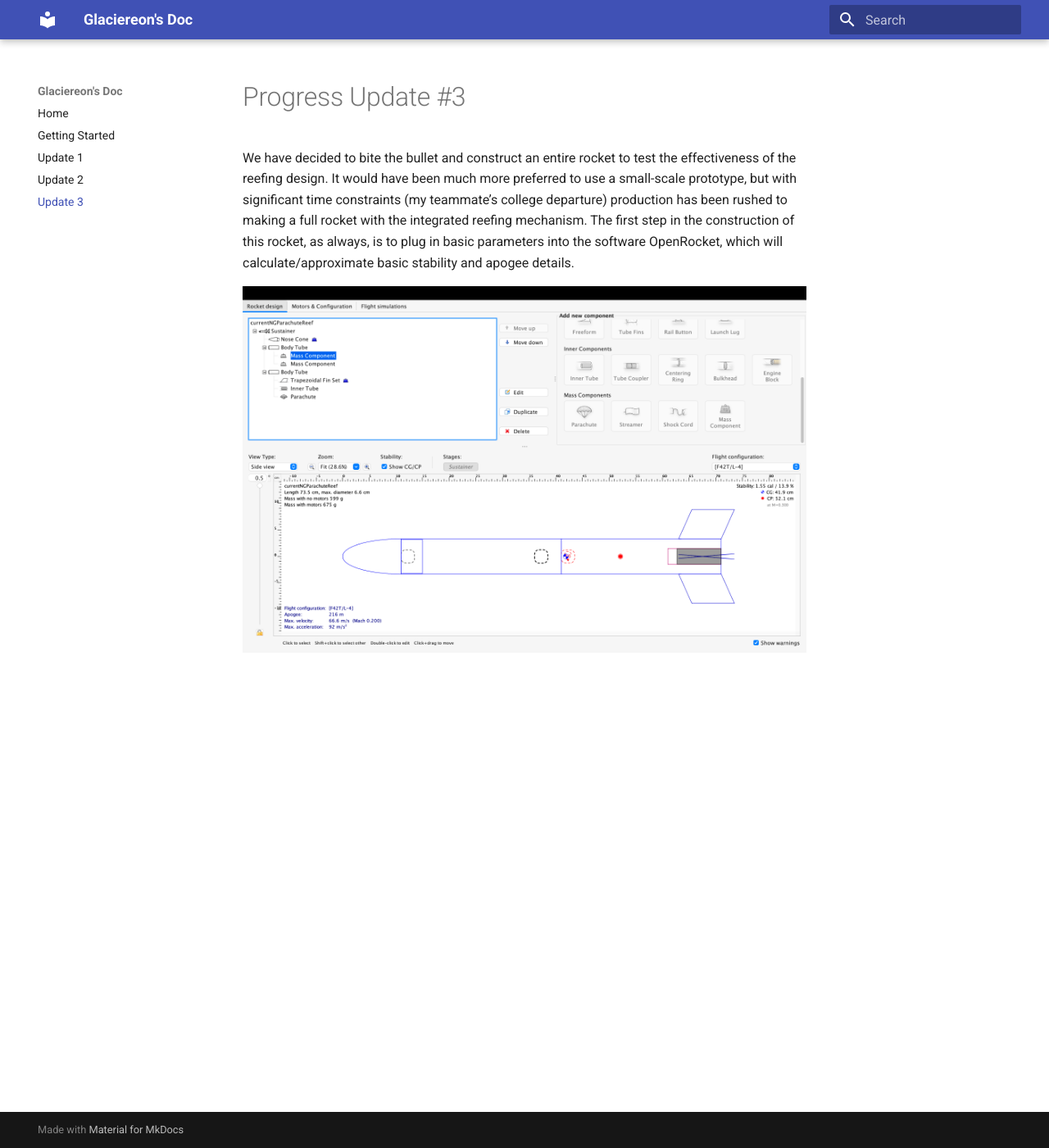
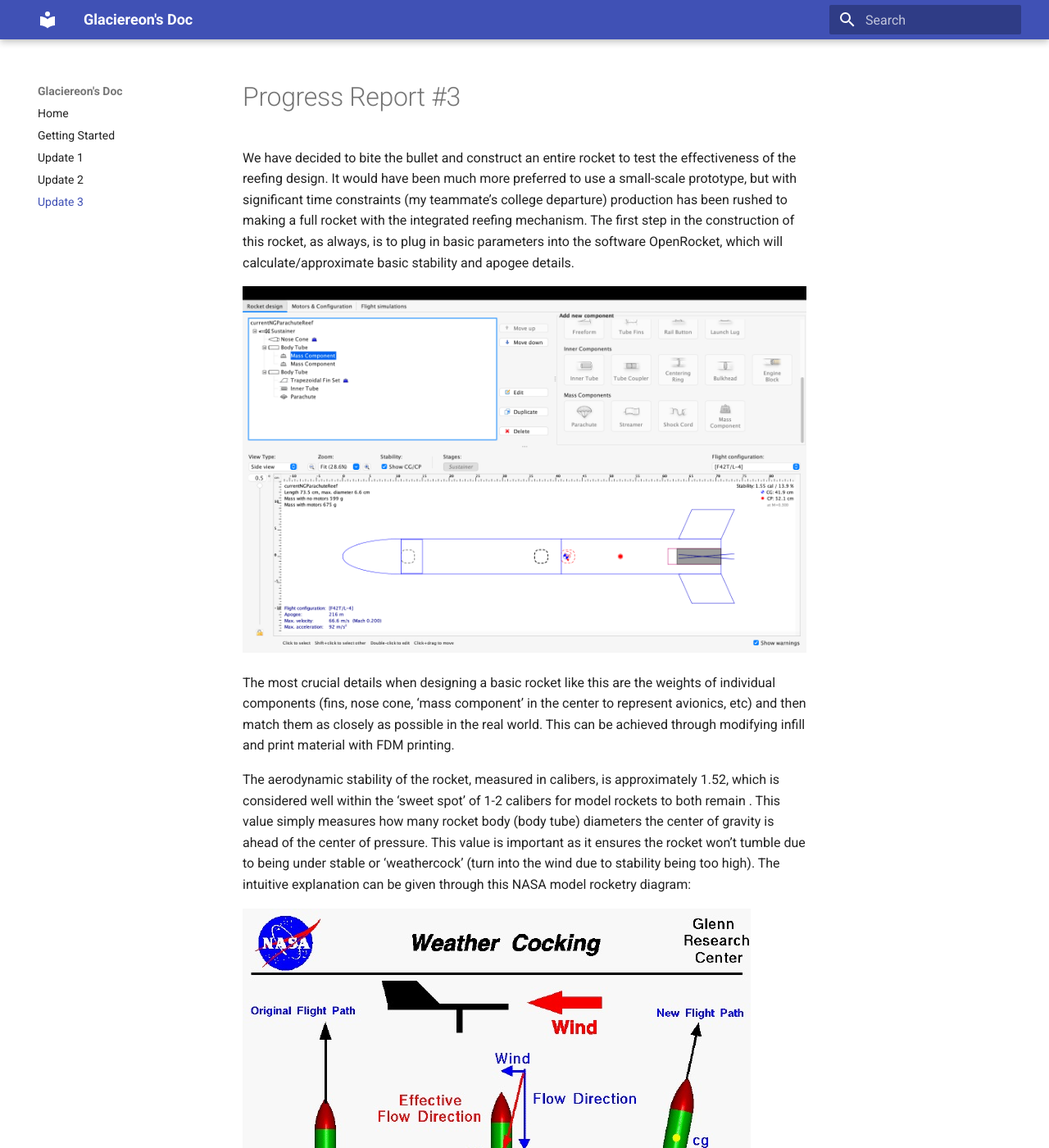
Before and after one commit to Glaciereon/supernovaARC, an MkDocs documentation site: the page built from docs/thirdupdate.md, in a window 1280 px wide and 1400 px high. Shown: the whole window at 82% size. Built offline with MkDocs 1.6.1 and Material for MkDocs 9.7.7, drawn with Linux system fonts in a browser that asks for light colours.

Commit message:
Added more info to the third progress update

```diff
--- a/docs/thirdupdate.md
+++ b/docs/thirdupdate.md
@@ -1,4 +1,10 @@
-# Progress Update #3
+# Progress Report #3
 We have decided to bite the bullet and construct an entire rocket to test the effectiveness of the reefing design. It would have been much more preferred to use a small-scale prototype, but with significant time constraints (my teammate’s college departure) production has been rushed to making a full rocket with the integrated reefing mechanism. The first step in the construction of this rocket, as always, is to plug in basic parameters into the software OpenRocket, which will calculate/approximate basic stability and apogee details.
 
 ![openrocketimage](images/openRocketReefing.png)
+
+The most crucial details when designing a basic rocket like this are the weights of individual components (fins, nose cone, ‘mass component’ in the center to represent avionics, etc) and then match them as closely as possible in the real world. This can be achieved through modifying infill and print material with FDM printing.
+
+The aerodynamic stability of the rocket, measured in calibers, is approximately 1.52, which is considered well within the ‘sweet spot’ of 1-2 calibers for model rockets to both remain . This value simply measures how many rocket body (body tube) diameters the center of gravity is ahead of the center of pressure. This value is important as it ensures the rocket won’t tumble due to being under stable or ‘weathercock’ (turn into the wind due to stability being too high). The intuitive explanation can be given through this NASA model rocketry diagram:
+
+![nasaweathercockimage](images/nasaWeatherCock.jpeg)
```
Also changed, not shown: docs/images/nasaWeatherCock.jpeg (added), 1 other file.
